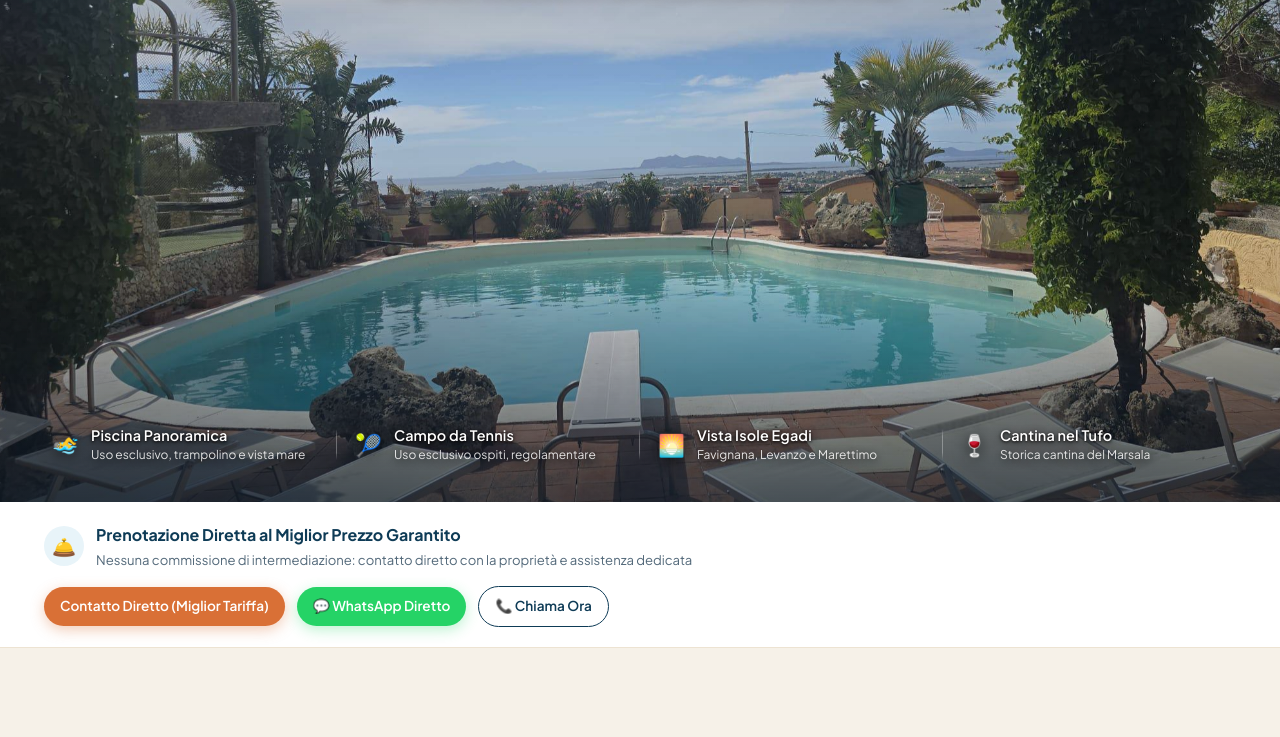
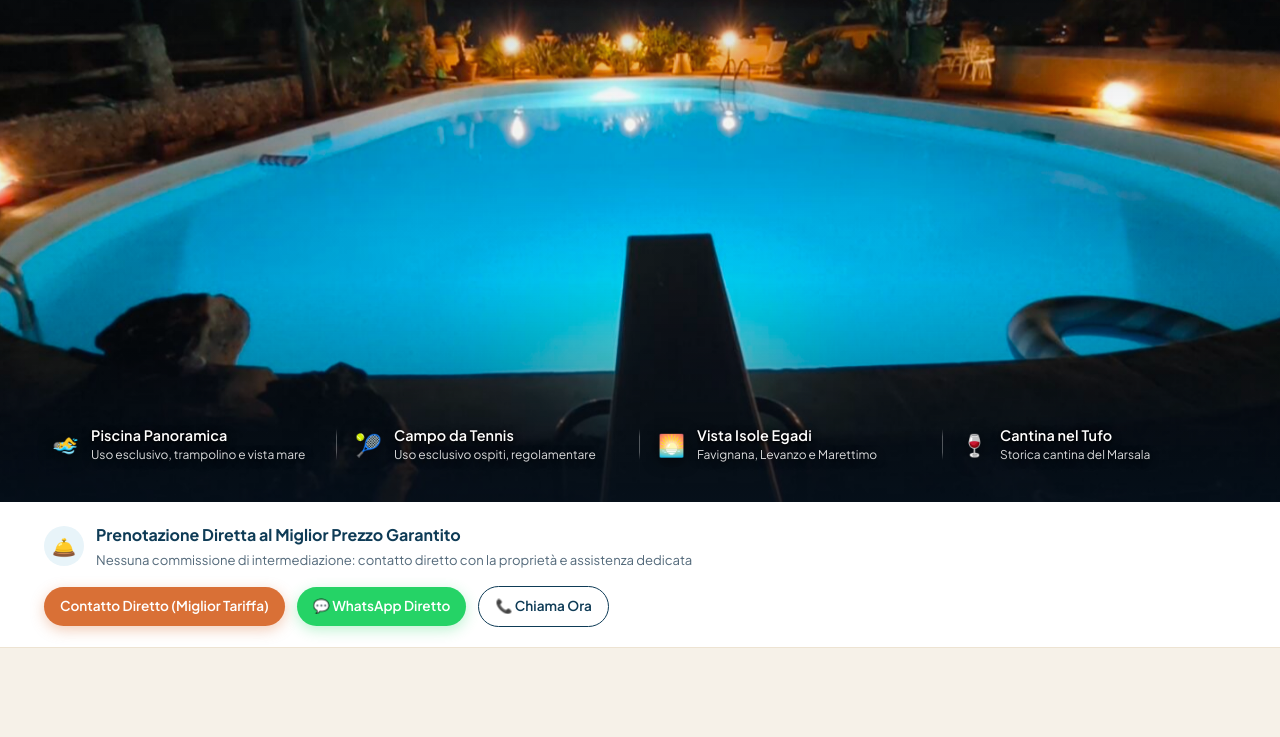
Before and after one commit to Tiume001/Villa-Tom, a plain HTML site: page index.html in a window 1280 px wide. Shown: the part 300-1037 px from the top of the page. Drawn offline with nearby package versions, Linux system fonts and the light colour scheme; a web font is replaced by a local one.

Commit message:
Impostata foto piscina illuminata di notte come immagine iniziale hero

```diff
--- a/index.html
+++ b/index.html
@@ -14,7 +14,7 @@
   <meta property="og:type" content="website">
   <meta property="og:title" content="Villa Timea Piscina e Tennis Vista Isole Egadi | Marsala, Sicilia">
   <meta property="og:description" content="Piscina panoramica e campo da tennis ad uso esclusivo per gli ospiti, cantina storica nel tufo e vista sulle Isole Egadi. Scopri la villa e prenota direttamente.">
-  <meta property="og:image" content="assets/images/piscina-panorama.jpg">
+  <meta property="og:image" content="assets/images/piscina-notte-illuminata.jpg">
   <meta property="twitter:card" content="summary_large_image">
 
   <!-- Favicon -->
@@ -166,7 +166,7 @@
   <!-- Hero Section -->
   <section class="hero" id="home">
     <div class="hero-bg">
-      <img src="assets/images/piscina-panorama.jpg" alt="Piscina panoramica con trampolino e vista sulle Isole Egadi a Villa Timea, Marsala">
+      <img src="assets/images/piscina-notte-illuminata.jpg" alt="Piscina panoramica con trampolino illuminata di notte ad uso esclusivo a Villa Timea, Marsala">
     </div>
     <div class="hero-overlay"></div>
 
```
